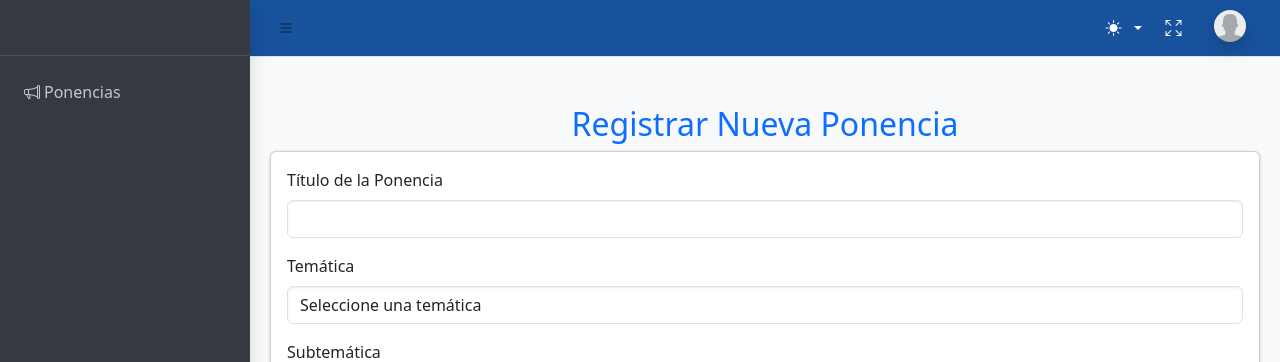
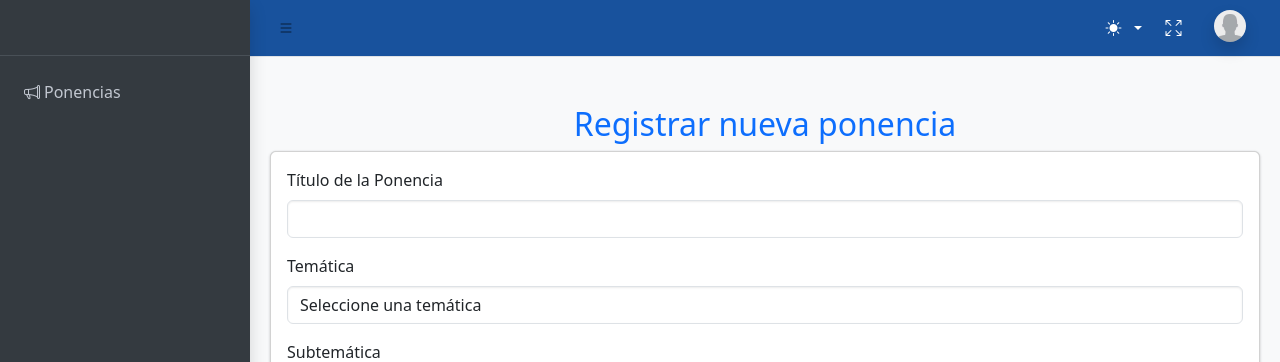
Before and after one commit to JahirCastillo/congreso, a CodeIgniter 4 app: the page made by app/Views/ponencias/nuevaPonencia.php in a window 1280 px wide. Shown: the top 362 px of the page. Run offline with PHP 8.4 and a stand-in for CodeIgniter, Linux system fonts and the light colour scheme; the template is opened without the code that fills it, so the values that code supplies are empty; some libraries are stand-ins or nearby versions.

Commit message:
ajuste de textos

```diff
--- a/app/Views/ponencias/nuevaPonencia.php
+++ b/app/Views/ponencias/nuevaPonencia.php
@@ -4,7 +4,7 @@
 <div class="content-wrapper">
     <div class="content-header">
         <div class="container">
-            <h2 class="text-center text-primary mt-3" id="tituloVentana">Registrar Nueva Ponencia</h2>
+            <h2 class="text-center text-primary mt-3" id="tituloVentana">Registrar nueva ponencia</h2>
         </div>
     </div>
 
```
